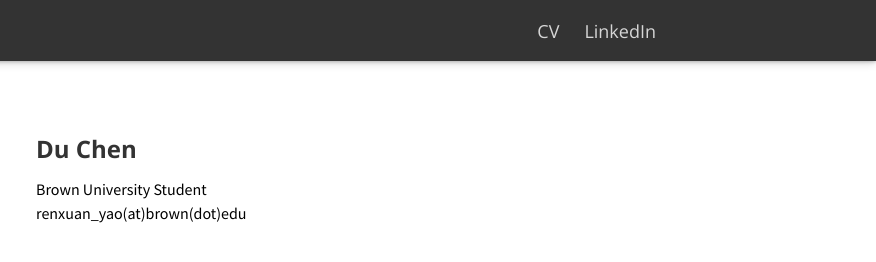
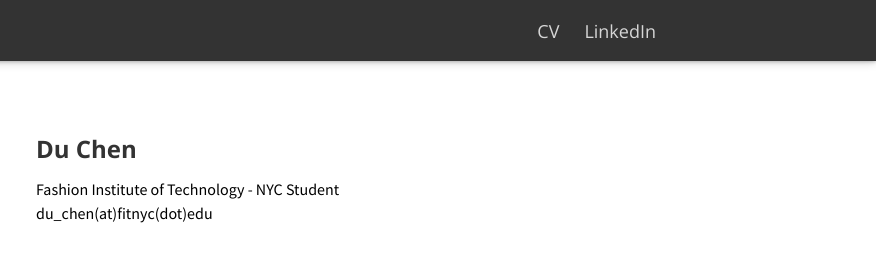
Before and after one commit to Duchen0223/Duchen.github.io, a plain HTML site: page index.html in a window 1280 px wide. Shown: the top 262 px of the page, 404-1280 px from the left. Drawn offline with nearby package versions, Linux system fonts and the light colour scheme; a script that the page names is missing.

Commit message:
Update index.html

```diff
--- a/index.html
+++ b/index.html
@@ -56,8 +56,8 @@
                 <div class="flex-item flex-column">
                     <h2>Du Chen</h2>
                     <p class="text">
-                        Brown University Student<br>
-                        renxuan_yao(at)brown(dot)edu<br>
+                        Fashion Institute of Technology - NYC Student<br>
+                        du_chen(at)fitnyc(dot)edu<br>
                     </p>
                 </div>
             </div>
```
